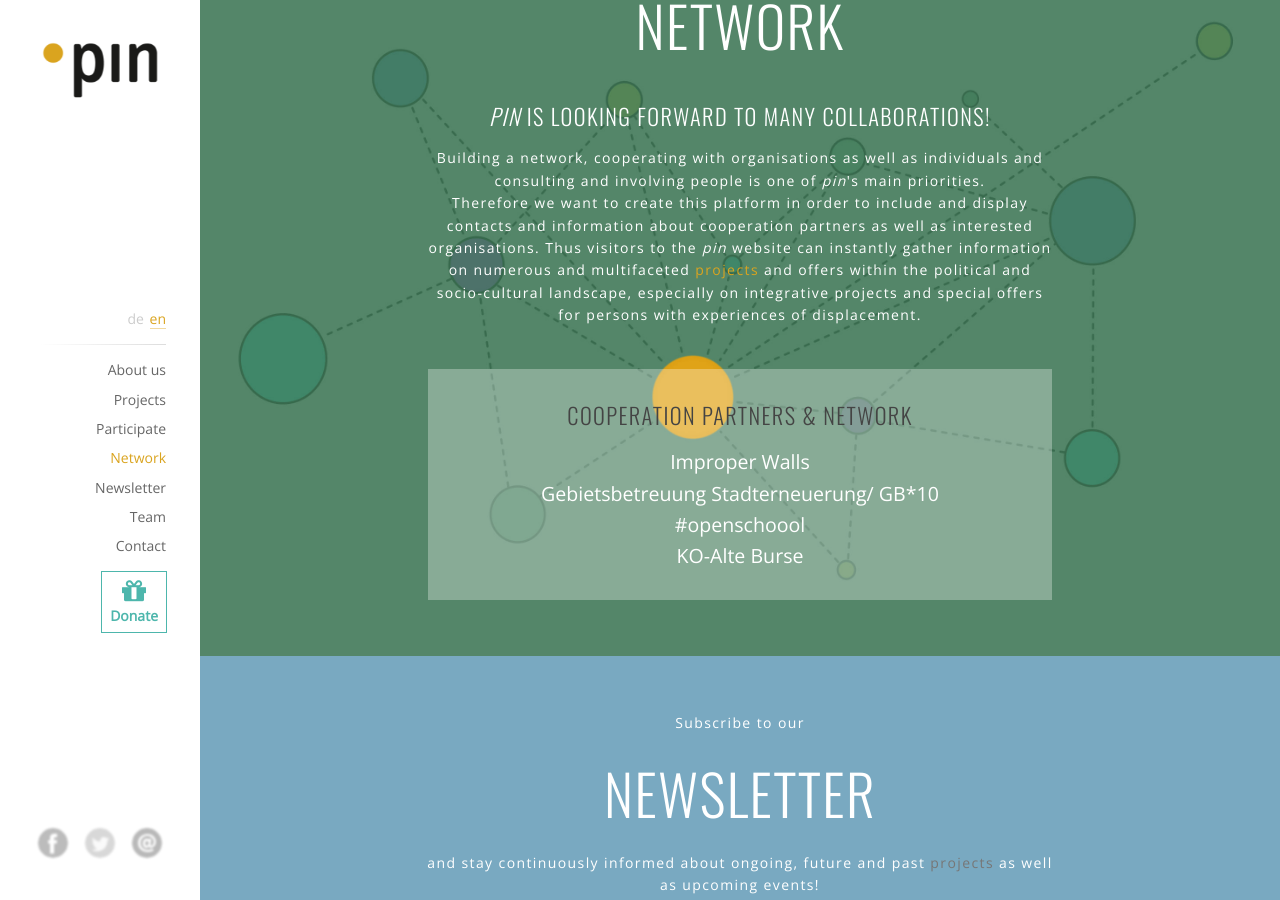
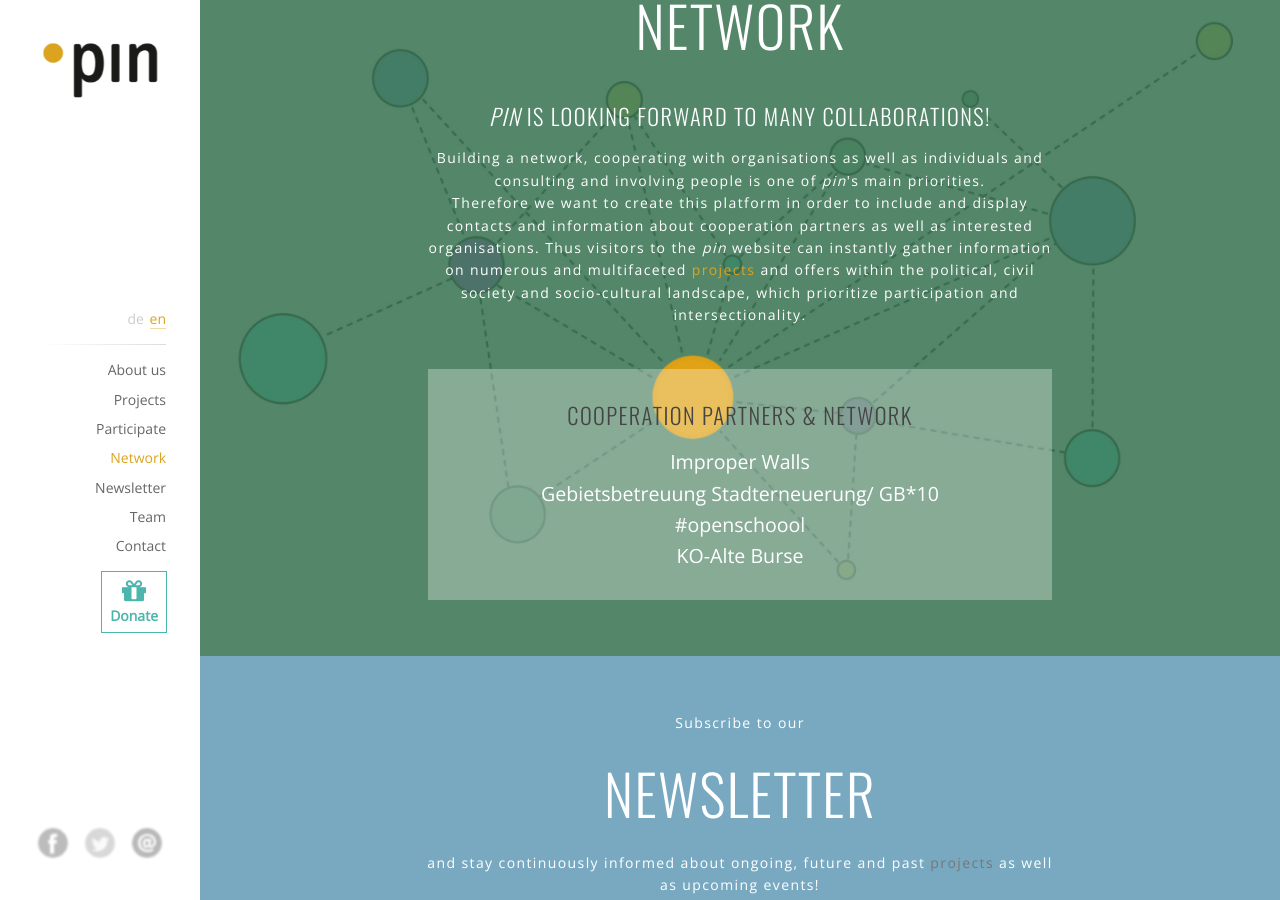
Before and after one commit to pinverein/anna-laura, a Jekyll site: the page built from en/index.html, in a window 1280 px wide and 900 px high, scrolled down 3369 px. Built offline with Jekyll 4.4.1, drawn with Linux system fonts in a browser that asks for light colours; comment, search, counter and statistics services are not loaded.

Commit message:
Update content_network.html

```diff
--- a/pages/en/content_network.html
+++ b/pages/en/content_network.html
@@ -14,7 +14,7 @@ language: en
     <p class='lead-text'>
       Building a network, cooperating with organisations as well as individuals and consulting and involving people is one of <em>pin</em>'s main priorities.
       <br>
-      Therefore we want to create this platform in order to include and display contacts and information about cooperation partners as well as interested organisations. Thus visitors to the <em>pin</em> website can instantly gather information on numerous and multifaceted <a href='#projects' class='scroll-on-page-link'>projects</a> and offers within the political and socio-cultural landscape, especially on integrative projects and special offers for persons with experiences of displacement.
+      Therefore we want to create this platform in order to include and display contacts and information about cooperation partners as well as interested organisations. Thus visitors to the <em>pin</em> website can instantly gather information on numerous and multifaceted <a href='#projects' class='scroll-on-page-link'>projects</a> and offers within the political, civil society and socio-cultural landscape, which prioritize participation and intersectionality.
     </p>
     <div class='list-wrapper'>
       <h2 class='title-text small'>Cooperation partners & Network</h2>
```
